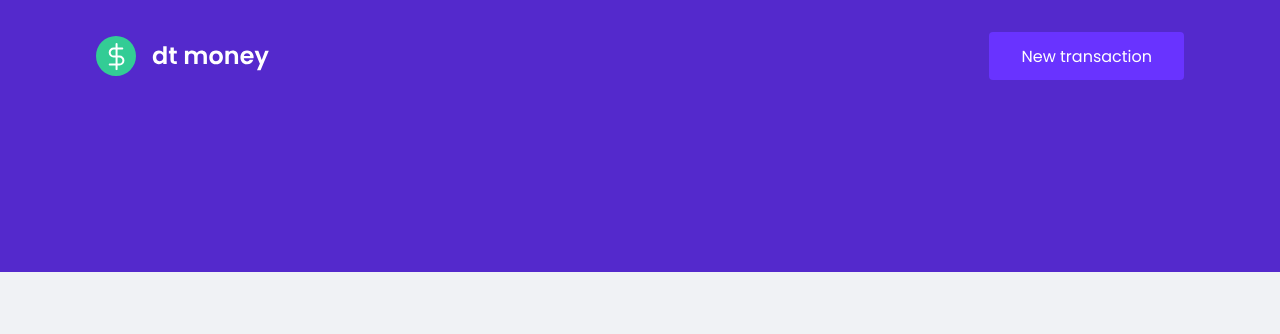
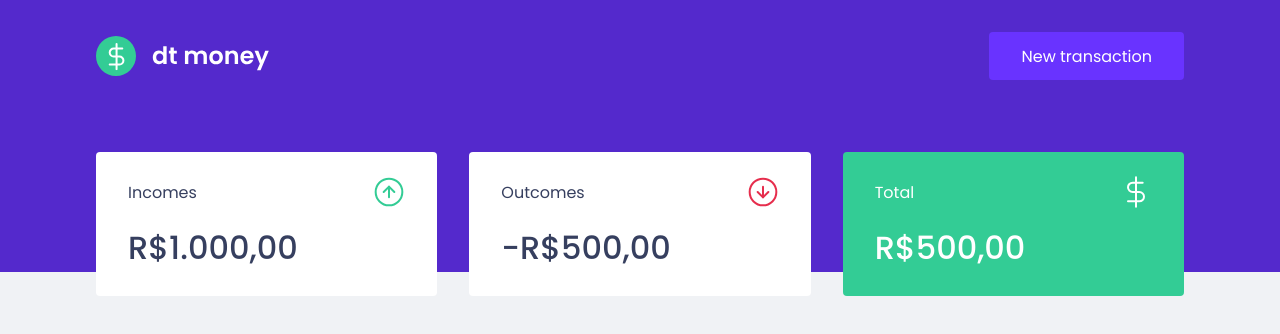
Before and after one commit to joaopcm/dt-money, a React (Create React App) app: page / in a window 1280 px wide. Shown: the top 334 px of the page. Built offline with nearby package versions, Linux system fonts and the light colour scheme.

Commit message:
feat: add Dashboard and Summary components

```diff
--- a/public/index.html
+++ b/public/index.html
@@ -9,7 +9,7 @@
     <link rel="shortcut icon" href="favicon.png" type="image/png"/>
     <title>dtmoney</title>
 
-    <link href="https://fonts.googleapis.com/css2?family=Poppins:wght@400;600&display=swap" rel="stylesheet">
+    <link href="https://fonts.googleapis.com/css2?family=Poppins:wght@400;500;600&display=swap" rel="stylesheet">
   </head>
   <body>
     <noscript>You need to enable JavaScript to run this app.</noscript>
--- a/src/App.tsx
+++ b/src/App.tsx
@@ -1,3 +1,4 @@
+import { Dashboard } from "./components/Dashboard";
 import { Header } from "./components/Header";
 import { GlobalStyle } from "./styles/global";
 
@@ -5,6 +6,7 @@ export function App() {
   return (
     <>
       <Header />
+      <Dashboard />
       <GlobalStyle />
     </>
   );
--- /dev/null
+++ b/src/components/Dashboard/index.tsx
@@ -0,0 +1,10 @@
+import { Summary } from "../Summary";
+import { Container } from "./styles";
+
+export function Dashboard() {
+  return (
+    <Container>
+      <Summary />
+    </Container>
+  );
+}
--- /dev/null
+++ b/src/components/Dashboard/styles.ts
@@ -0,0 +1,7 @@
+import styled from "styled-components";
+
+export const Container = styled.main`
+  max-width: 1120px;
+  margin: 0 auto;
+  padding: 2.5rem 1rem;
+`;
--- /dev/null
+++ b/src/components/Summary/index.tsx
@@ -0,0 +1,32 @@
+import incomeImg from "../../assets/income.svg";
+import outcomeImg from "../../assets/outcome.svg";
+import totalImg from "../../assets/total.svg";
+import { Container } from "./styles";
+
+export function Summary() {
+  return (
+    <Container>
+      <div>
+        <header>
+          <p>Incomes</p>
+          <img src={incomeImg} alt="Incomes" />
+        </header>
+        <strong>R$1.000,00</strong>
+      </div>
+      <div>
+        <header>
+          <p>Outcomes</p>
+          <img src={outcomeImg} alt="Outcomes" />
+        </header>
+        <strong>-R$500,00</strong>
+      </div>
+      <div className="highlight-background">
+        <header>
+          <p>Total</p>
+          <img src={totalImg} alt="Total" />
+        </header>
+        <strong>R$500,00</strong>
+      </div>
+    </Container>
+  );
+}
--- /dev/null
+++ b/src/components/Summary/styles.ts
@@ -0,0 +1,34 @@
+import styled from "styled-components";
+
+export const Container = styled.div`
+  display: grid;
+  grid-template-columns: repeat(3, 1fr);
+  gap: 2rem;
+  margin-top: -10rem;
+
+  div {
+    background: var(--shape);
+    padding: 1.5rem 2rem;
+    border-radius: 0.25rem;
+    color: var(--text-title);
+
+    header {
+      display: flex;
+      align-items: center;
+      justify-content: space-between;
+    }
+
+    strong {
+      display: block;
+      margin-top: 1rem;
+      font-size: 2rem;
+      font-weight: 500;
+      line-height: 3rem;
+    }
+
+    &.highlight-background {
+      background: var(--green);
+      color: var(--shape);
+    }
+  }
+`;
--- a/src/styles/global.ts
+++ b/src/styles/global.ts
@@ -9,6 +9,7 @@ export const GlobalStyle = createGlobalStyle`
     --text-title: #363f5f;
     --text-body: #969cb3;
     --shape: #ffffff;
+    --green: #33cc95;
   }
 
   * {
```
